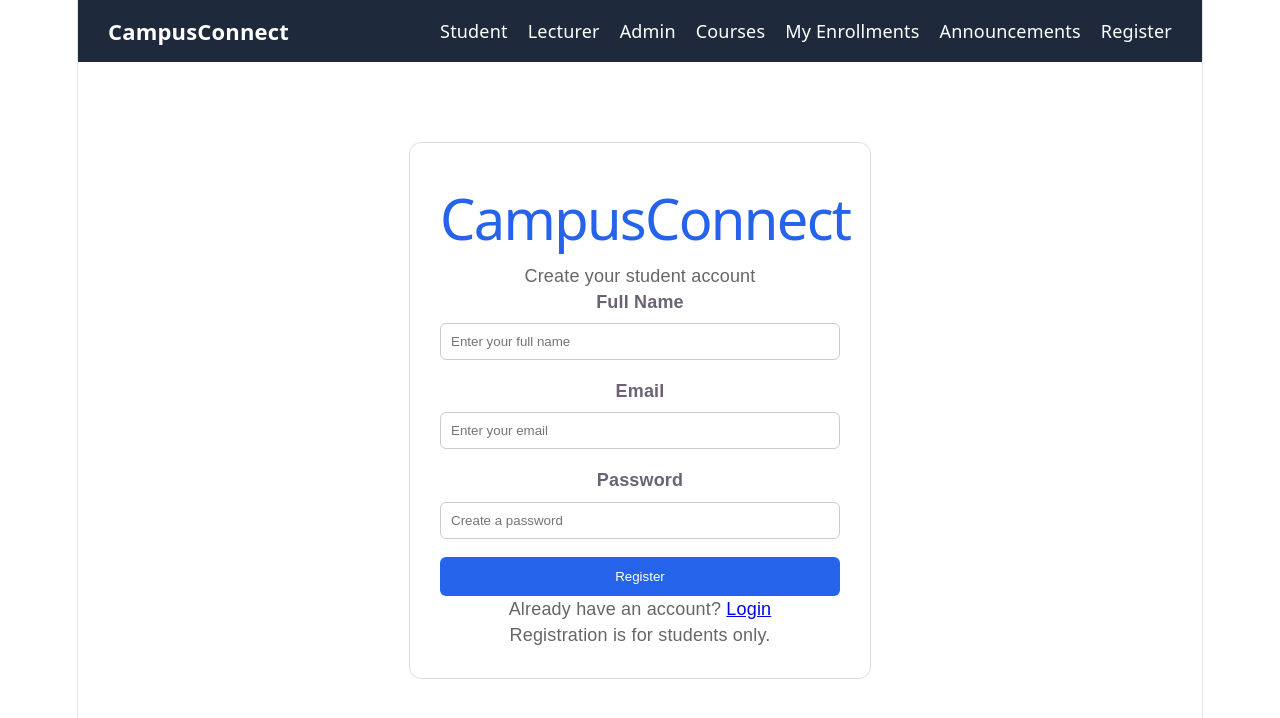
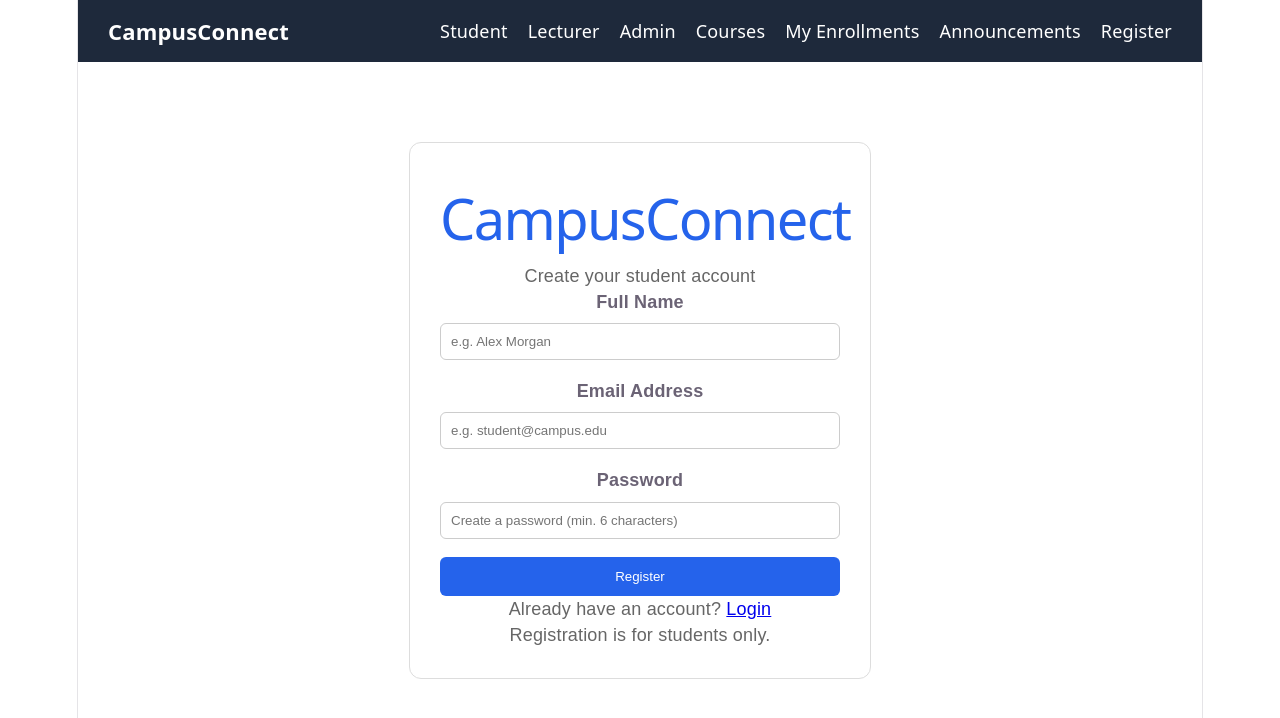
Before and after one commit to biniyam-rgb/CampusConnect, a React app in the folder frontend/: page /register in a window 1280 px wide. Shown: the top 718 px of the page. Built offline with nearby package versions, Linux system fonts and the light colour scheme; the HTML template or start-up script is replaced by a standard one.

Commit message:
Improve register form usability

```diff
--- a/frontend/src/pages/Register.jsx
+++ b/frontend/src/pages/Register.jsx
@@ -1,4 +1,5 @@
 
+import { Link } from 'react-router-dom';
 import './Login.css';
 
 function Register() {
@@ -13,16 +14,18 @@ function Register() {
           <input
             type="text"
             id="name"
-            placeholder="Enter your full name"
+            placeholder="e.g. Alex Morgan"
+            autoComplete="name"
           />
         </div>
 
         <div className="form-group">
-          <label htmlFor="email">Email</label>
+          <label htmlFor="email">Email Address</label>
           <input
             type="email"
             id="email"
-            placeholder="Enter your email"
+            placeholder="e.g. student@campus.edu"
+            autoComplete="email"
           />
         </div>
 
@@ -31,7 +34,8 @@ function Register() {
           <input
             type="password"
             id="password"
-            placeholder="Create a password"
+            placeholder="Create a password (min. 6 characters)"
+            autoComplete="new-password"
           />
         </div>
 
@@ -39,9 +43,9 @@ function Register() {
       </form>
 
       <p>
-  Already have an account? <a href="/">Login</a>
-</p>
-<p>Registration is for students only.</p>
+        Already have an account? <Link to="/">Login</Link>
+      </p>
+      <p>Registration is for students only.</p>
     </div>
   );
 }
```
